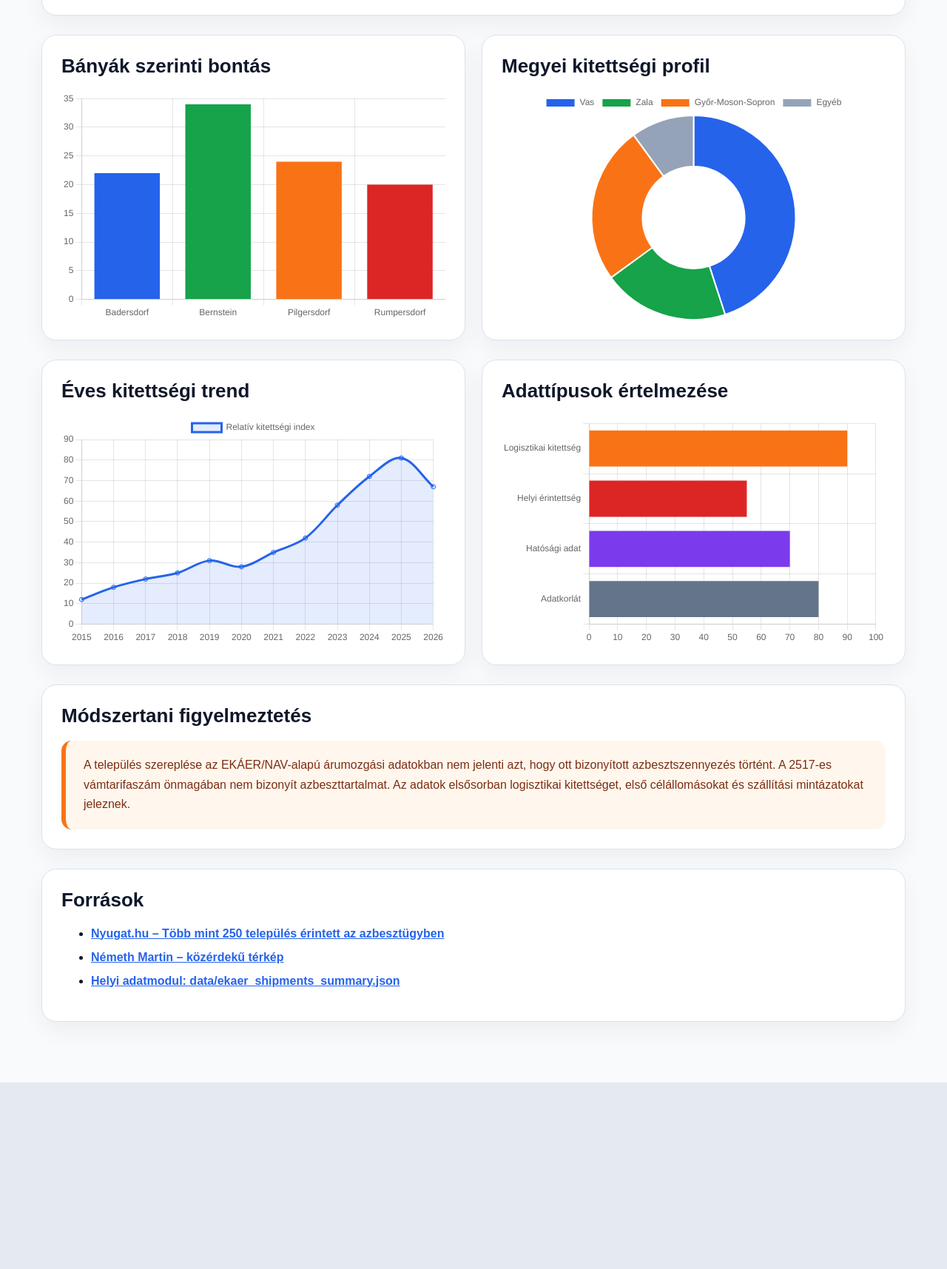
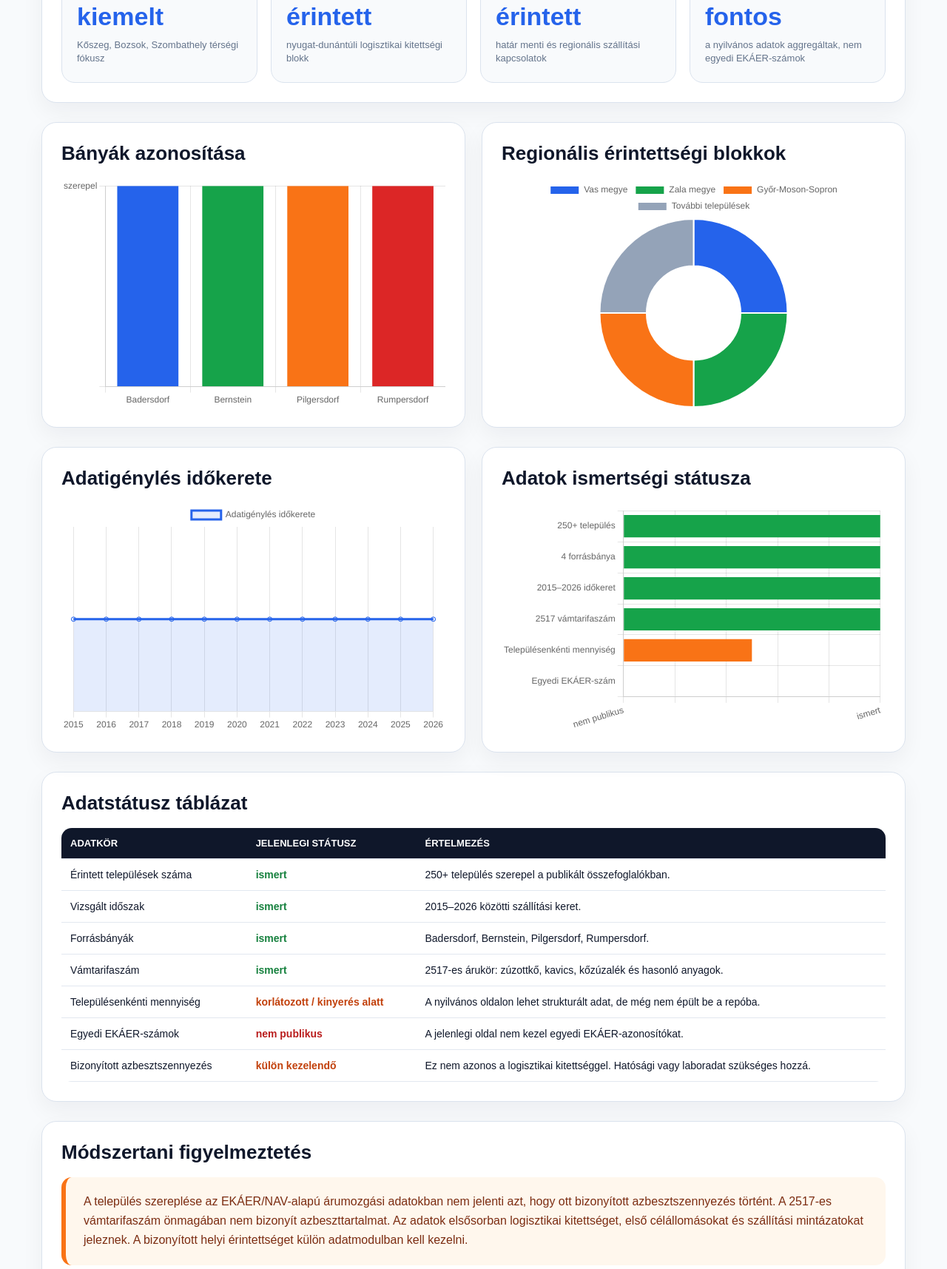
Before and after one commit to mikloshetzer-sketch/K-szeg-azbeszt-szennyez-s, a website: page shipment-exposure.html in a window 1280 px wide. Shown: the part 1085-2800 px from the top of the page at 74% size. Before the commit the page ends 2548 px from the top, so only its background shows below. Drawn offline with nearby package versions, Linux system fonts and the light colour scheme.

Commit message:
Update shipment-exposure.html

```diff
--- a/shipment-exposure.html
+++ b/shipment-exposure.html
@@ -75,6 +75,7 @@
       display: flex;
       justify-content: flex-end;
       gap: 12px;
+      flex-wrap: wrap;
     }
 
     .btn {
@@ -88,9 +89,22 @@
     }
 
     .btn.dark { background: #111827; }
+    .btn.orange { background: #ea580c; }
 
     .content {
       padding: 24px 56px 56px;
+    }
+
+    .notice {
+      background: #fff7ed;
+      border: 1px solid #fed7aa;
+      border-left: 7px solid #f97316;
+      border-radius: 18px;
+      padding: 20px 24px;
+      margin-bottom: 28px;
+      color: #7c2d12;
+      line-height: 1.6;
+      font-weight: 700;
     }
 
     .cards {
@@ -193,7 +207,7 @@
     }
 
     .region-score {
-      font-size: 38px;
+      font-size: 34px;
       color: #2563eb;
       font-weight: 900;
     }
@@ -205,6 +219,43 @@
       border-radius: 14px;
       line-height: 1.65;
       color: #7c2d12;
+    }
+
+    .data-table {
+      width: 100%;
+      border-collapse: collapse;
+      overflow: hidden;
+      border-radius: 14px;
+    }
+
+    .data-table th,
+    .data-table td {
+      border-bottom: 1px solid #e2e8f0;
+      padding: 13px 12px;
+      text-align: left;
+      font-size: 14px;
+    }
+
+    .data-table th {
+      background: #0f172a;
+      color: white;
+      font-size: 13px;
+      text-transform: uppercase;
+    }
+
+    .status-known {
+      color: #15803d;
+      font-weight: 900;
+    }
+
+    .status-limited {
+      color: #c2410c;
+      font-weight: 900;
+    }
+
+    .status-missing {
+      color: #b91c1c;
+      font-weight: 900;
     }
 
     .sources li {
@@ -239,6 +290,11 @@
       .hero h1 {
         font-size: 32px;
       }
+
+      .data-table {
+        display: block;
+        overflow-x: auto;
+      }
     }
   </style>
 </head>
@@ -264,12 +320,18 @@
 
     <div class="nav">
       <a class="btn" href="index.html">Vissza a főoldalra</a>
-      <a class="btn dark" href="data/ekaer_shipments_summary.json" target="_blank" rel="noopener">
-        Adatfájl
-      </a>
+      <a class="btn orange" href="https://www.nyugat.hu/cikk/tobb_mint_250_telepules_erintett_az_azbesztugyben" target="_blank" rel="noopener">Nyugat.hu forrás</a>
+      <a class="btn dark" href="https://martinkepviselo.hu/azbesztveszely/kozerdekulista" target="_blank" rel="noopener">Közérdekű lista</a>
+      <a class="btn dark" href="data/ekaer_shipments_summary.json" target="_blank" rel="noopener">Adatfájl</a>
     </div>
 
     <main class="content">
+
+      <div class="notice">
+        A jelenlegi oldal csak a nyilvánosan ismert, ellenőrizhető keretadatokat használja.
+        A diagramok nem tonnaadatokat és nem egyedi EKÁER-számokat mutatnak, hanem adatstátuszt,
+        azonosított forrásokat és módszertani kategóriákat.
+      </div>
 
       <section class="cards">
         <div class="card">
@@ -281,7 +343,7 @@
         <div class="card">
           <h3>Vizsgált időszak</h3>
           <div class="big">2015–2026</div>
-          <div class="sub">többéves logisztikai kitettség</div>
+          <div class="sub">többéves logisztikai kitettségi keret</div>
         </div>
 
         <div class="card">
@@ -293,7 +355,7 @@
         <div class="card">
           <h3>Vámtarifaszám</h3>
           <div class="big">2517</div>
-          <div class="sub">zúzottkő, kavics, kőzúzalék</div>
+          <div class="sub">zúzottkő, kavics, kőzúzalék és hasonló anyagok</div>
         </div>
       </section>
 
@@ -301,10 +363,10 @@
         <h2>Rövid értékelés</h2>
         <div class="assessment">
           Az EKÁER/NAV-alapú adatok nem szennyezettségi bizonyítékok, hanem
-          árumozgási és logisztikai kitettségi indikátorok. A megjelenített
+          árumozgási és logisztikai kitettségi indikátorok. A jelenleg beépített
           adatok azt mutatják, hogy az érintett osztrák bányákból származó
-          zúzottkő milyen széles nyugat-dunántúli területi eloszlásban jelenhetett
-          meg. Ez a modul ezért nem hatósági térkép, hanem elemzési és monitoring
+          zúzottkő-szállítások széles nyugat-dunántúli települési körben jelenhettek meg.
+          A modul ezért nem hatósági szennyezettségi lista, hanem elemzési és monitoring
           segédeszköz.
         </div>
       </section>
@@ -316,7 +378,7 @@
           <div class="region">
             <div class="region-title blue">Vas megye</div>
             <div class="region-body">
-              <div class="region-score">magas</div>
+              <div class="region-score">kiemelt</div>
               <div class="sub">Kőszeg, Bozsok, Szombathely térségi fókusz</div>
             </div>
           </div>
@@ -324,15 +386,15 @@
           <div class="region">
             <div class="region-title green">Zala megye</div>
             <div class="region-body">
-              <div class="region-score">közepes</div>
-              <div class="sub">potenciális logisztikai kitettségi térség</div>
+              <div class="region-score">érintett</div>
+              <div class="sub">nyugat-dunántúli logisztikai kitettségi blokk</div>
             </div>
           </div>
 
           <div class="region">
             <div class="region-title orange">Győr-Moson-Sopron</div>
             <div class="region-body">
-              <div class="region-score">közepes</div>
+              <div class="region-score">érintett</div>
               <div class="sub">határ menti és regionális szállítási kapcsolatok</div>
             </div>
           </div>
@@ -349,14 +411,14 @@
 
       <section class="grid2">
         <div class="section">
-          <h2>Bányák szerinti bontás</h2>
+          <h2>Bányák azonosítása</h2>
           <div class="chartbox">
             <canvas id="quarryChart"></canvas>
           </div>
         </div>
 
         <div class="section">
-          <h2>Megyei kitettségi profil</h2>
+          <h2>Regionális érintettségi blokkok</h2>
           <div class="chartbox">
             <canvas id="countyChart"></canvas>
           </div>
@@ -365,18 +427,69 @@
 
       <section class="grid2">
         <div class="section">
-          <h2>Éves kitettségi trend</h2>
+          <h2>Adatigénylés időkerete</h2>
           <div class="chartbox">
             <canvas id="yearChart"></canvas>
           </div>
         </div>
 
         <div class="section">
-          <h2>Adattípusok értelmezése</h2>
+          <h2>Adatok ismertségi státusza</h2>
           <div class="chartbox">
             <canvas id="typeChart"></canvas>
           </div>
         </div>
+      </section>
+
+      <section class="section">
+        <h2>Adatstátusz táblázat</h2>
+
+        <table class="data-table">
+          <thead>
+            <tr>
+              <th>Adatkör</th>
+              <th>Jelenlegi státusz</th>
+              <th>Értelmezés</th>
+            </tr>
+          </thead>
+          <tbody>
+            <tr>
+              <td>Érintett települések száma</td>
+              <td class="status-known">ismert</td>
+              <td>250+ település szerepel a publikált összefoglalókban.</td>
+            </tr>
+            <tr>
+              <td>Vizsgált időszak</td>
+              <td class="status-known">ismert</td>
+              <td>2015–2026 közötti szállítási keret.</td>
+            </tr>
+            <tr>
+              <td>Forrásbányák</td>
+              <td class="status-known">ismert</td>
+              <td>Badersdorf, Bernstein, Pilgersdorf, Rumpersdorf.</td>
+            </tr>
+            <tr>
+              <td>Vámtarifaszám</td>
+              <td class="status-known">ismert</td>
+              <td>2517-es árukör: zúzottkő, kavics, kőzúzalék és hasonló anyagok.</td>
+            </tr>
+            <tr>
+              <td>Településenkénti mennyiség</td>
+              <td class="status-limited">korlátozott / kinyerés alatt</td>
+              <td>A nyilvános oldalon lehet strukturált adat, de még nem épült be a repóba.</td>
+            </tr>
+            <tr>
+              <td>Egyedi EKÁER-számok</td>
+              <td class="status-missing">nem publikus</td>
+              <td>A jelenlegi oldal nem kezel egyedi EKÁER-azonosítókat.</td>
+            </tr>
+            <tr>
+              <td>Bizonyított azbesztszennyezés</td>
+              <td class="status-limited">külön kezelendő</td>
+              <td>Ez nem azonos a logisztikai kitettséggel. Hatósági vagy laboradat szükséges hozzá.</td>
+            </tr>
+          </tbody>
+        </table>
       </section>
 
       <section class="section">
@@ -386,7 +499,8 @@
           jelenti azt, hogy ott bizonyított azbesztszennyezés történt. A 2517-es
           vámtarifaszám önmagában nem bizonyít azbeszttartalmat. Az adatok
           elsősorban logisztikai kitettséget, első célállomásokat és szállítási
-          mintázatokat jeleznek.
+          mintázatokat jeleznek. A bizonyított helyi érintettséget külön adatmodulban
+          kell kezelni.
         </div>
       </section>
 
@@ -396,6 +510,11 @@
           <li>
             <a href="https://www.nyugat.hu/cikk/tobb_mint_250_telepules_erintett_az_azbesztugyben" target="_blank" rel="noopener">
               Nyugat.hu – Több mint 250 település érintett az azbesztügyben
+            </a>
+          </li>
+          <li>
+            <a href="https://martinkepviselo.hu/azbesztveszely/kozerdekulista" target="_blank" rel="noopener">
+              Németh Martin – közérdekű lista
             </a>
           </li>
           <li>
@@ -420,31 +539,54 @@
       data: {
         labels: ['Badersdorf', 'Bernstein', 'Pilgersdorf', 'Rumpersdorf'],
         datasets: [{
-          label: 'Relatív forrásbánya-szerep',
-          data: [22, 34, 24, 20],
+          label: 'Forrásként azonosított bánya',
+          data: [1, 1, 1, 1],
           backgroundColor: ['#2563eb', '#16a34a', '#f97316', '#dc2626']
         }]
       },
       options: {
         responsive: true,
         maintainAspectRatio: false,
-        plugins: { legend: { display: false } },
-        scales: { y: { beginAtZero: true } }
+        plugins: {
+          legend: { display: false },
+          tooltip: {
+            callbacks: {
+              label: () => 'Azonosított forrásbánya – mennyiségi adat nélkül'
+            }
+          }
+        },
+        scales: {
+          y: {
+            beginAtZero: true,
+            max: 1,
+            ticks: {
+              stepSize: 1,
+              callback: value => value === 1 ? 'szerepel' : ''
+            }
+          }
+        }
       }
     });
 
     new Chart(document.getElementById('countyChart'), {
       type: 'doughnut',
       data: {
-        labels: ['Vas', 'Zala', 'Győr-Moson-Sopron', 'Egyéb'],
+        labels: ['Vas megye', 'Zala megye', 'Győr-Moson-Sopron', 'További települések'],
         datasets: [{
-          data: [45, 20, 25, 10],
+          data: [1, 1, 1, 1],
           backgroundColor: ['#2563eb', '#16a34a', '#f97316', '#94a3b8']
         }]
       },
       options: {
         responsive: true,
-        maintainAspectRatio: false
+        maintainAspectRatio: false,
+        plugins: {
+          tooltip: {
+            callbacks: {
+              label: context => context.label + ': regionális érintettségi blokk, arányadat nélkül'
+            }
+          }
+        }
       }
     });
 
@@ -453,18 +595,29 @@
       data: {
         labels: ['2015', '2016', '2017', '2018', '2019', '2020', '2021', '2022', '2023', '2024', '2025', '2026'],
         datasets: [{
-          label: 'Relatív kitettségi index',
-          data: [12, 18, 22, 25, 31, 28, 35, 42, 58, 72, 81, 67],
+          label: 'Adatigénylés időkerete',
+          data: [1, 1, 1, 1, 1, 1, 1, 1, 1, 1, 1, 1],
           borderColor: '#2563eb',
           backgroundColor: 'rgba(37,99,235,.12)',
           fill: true,
-          tension: .35
+          tension: .2
         }]
       },
       options: {
         responsive: true,
         maintainAspectRatio: false,
-        scales: { y: { beginAtZero: true } }
+        plugins: {
+          tooltip: {
+            callbacks: {
+              label: () => 'Az időszak része – nem éves mennyiségi adat'
+            }
+          }
+        },
+        scales: {
+          y: {
+            display: false
+          }
+        }
       }
     });
 
@@ -472,15 +625,17 @@
       type: 'bar',
       data: {
         labels: [
-          'Logisztikai kitettség',
-          'Helyi érintettség',
-          'Hatósági adat',
-          'Adatkorlát'
+          '250+ település',
+          '4 forrásbánya',
+          '2015–2026 időkeret',
+          '2517 vámtarifaszám',
+          'Településenkénti mennyiség',
+          'Egyedi EKÁER-szám'
         ],
         datasets: [{
-          label: 'Elemzési jelentőség',
-          data: [90, 55, 70, 80],
-          backgroundColor: ['#f97316', '#dc2626', '#7c3aed', '#64748b']
+          label: 'Adatstátusz',
+          data: [100, 100, 100, 100, 50, 0],
+          backgroundColor: ['#16a34a', '#16a34a', '#16a34a', '#16a34a', '#f97316', '#dc2626']
         }]
       },
       options: {
@@ -488,7 +643,20 @@
         responsive: true,
         maintainAspectRatio: false,
         plugins: { legend: { display: false } },
-        scales: { x: { beginAtZero: true, max: 100 } }
+        scales: {
+          x: {
+            beginAtZero: true,
+            max: 100,
+            ticks: {
+              callback: value => {
+                if (value === 100) return 'ismert';
+                if (value === 50) return 'részben';
+                if (value === 0) return 'nem publikus';
+                return '';
+              }
+            }
+          }
+        }
       }
     });
   </script>
```
